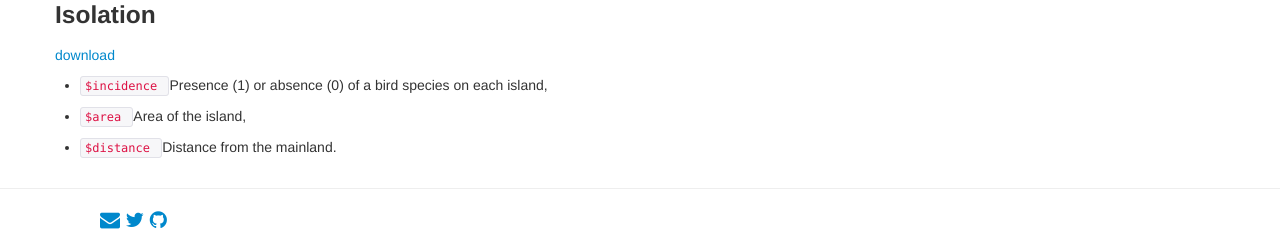
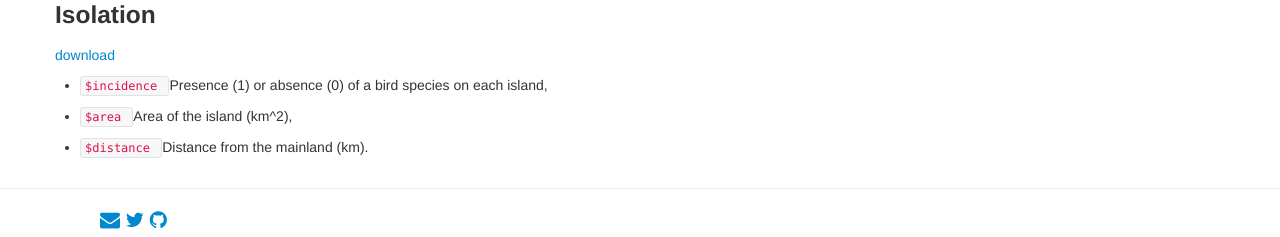
Before and after one commit to intro2r/intro2r, a Jekyll site: the page built from data/index.md, in a window 1280 px wide and 900 px high, scrolled down 1344 px. Shown: the part 660-897 px from the top of the window. Built offline with Jekyll 4.4.1, drawn with Linux system fonts in a browser that asks for light colours.

Commit message:
Update index.md

```diff
--- a/data/index.md
+++ b/data/index.md
@@ -123,6 +123,6 @@ Data on the presence/absence of mammals on (most) of the islands of the Galapago
 
  - `$incidence `  Presence (1) or absence (0) of a bird species on each island,
 
- - `$area ` Area of the island,
+ - `$area ` Area of the island (km^2),
 
- - `$distance ` Distance from the mainland.
+ - `$distance ` Distance from the mainland (km).
```
